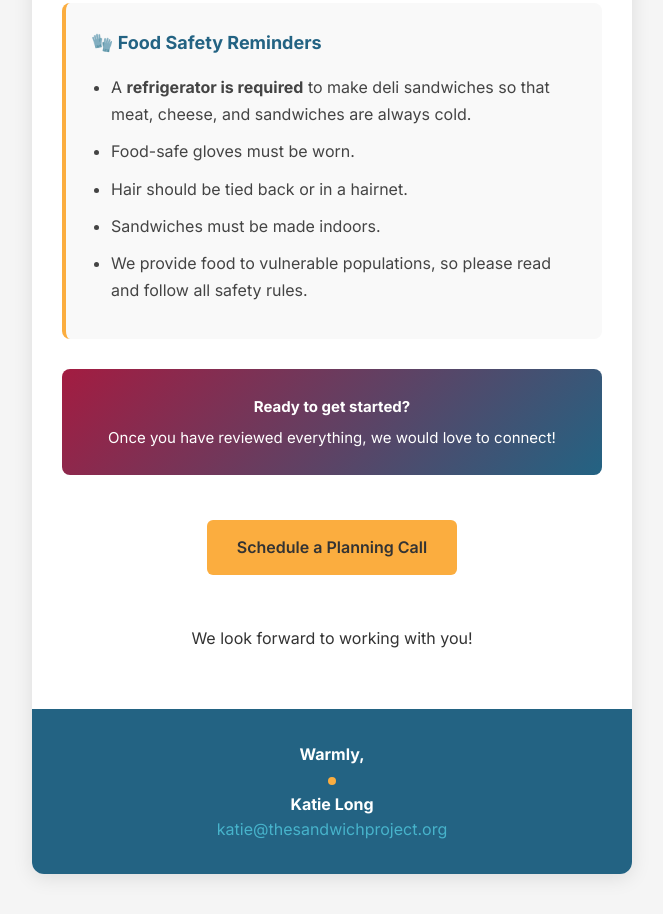
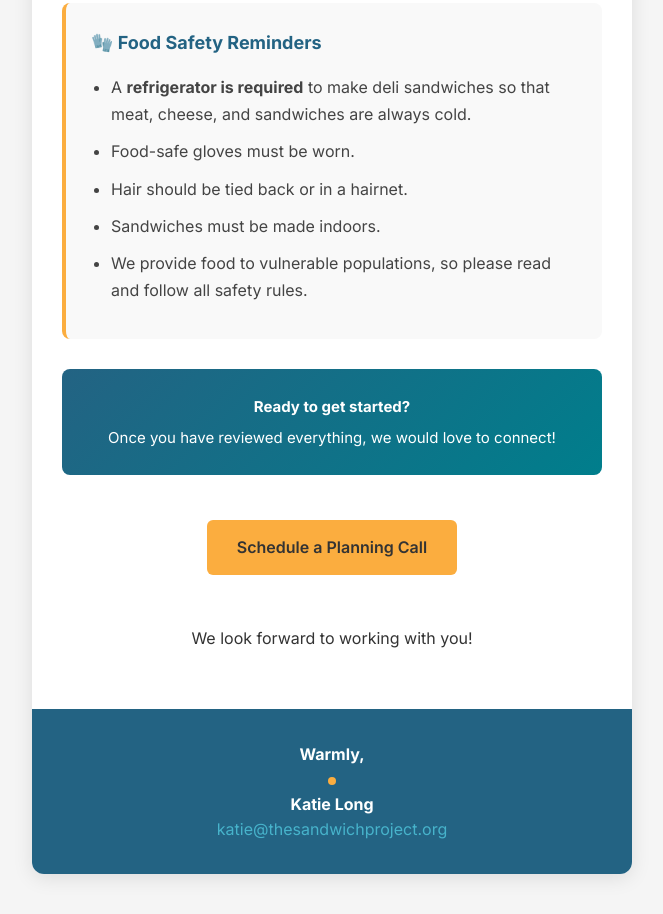
Before and after one commit to nicunursekatie/sandwichprojectcollectionsites, a website: page sendtoolkitemail.html in a window 1280 px wide. Shown: the part 1016-1930 px from the top of the page, without its empty margins (308-971 px from the left). Drawn offline with Linux system fonts and the light colour scheme.

Commit message:
Update highlight box background gradient in sendtoolkitemail.html for improved visual appeal

```diff
--- a/sendtoolkitemail.html
+++ b/sendtoolkitemail.html
@@ -73,7 +73,7 @@
         }
 
         .highlight-box {
-            background: linear-gradient(135deg, #A31C41 0%, #236383 100%);
+            background: linear-gradient(135deg, #236383 0%, #007E8C 100%);
             color: white;
             padding: 20px;
             border-radius: 8px;
```
